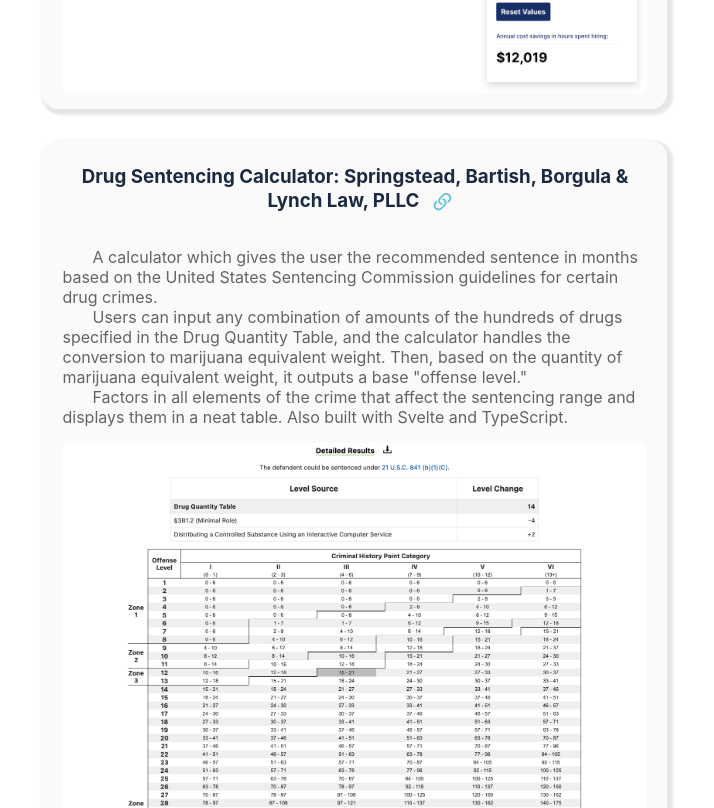
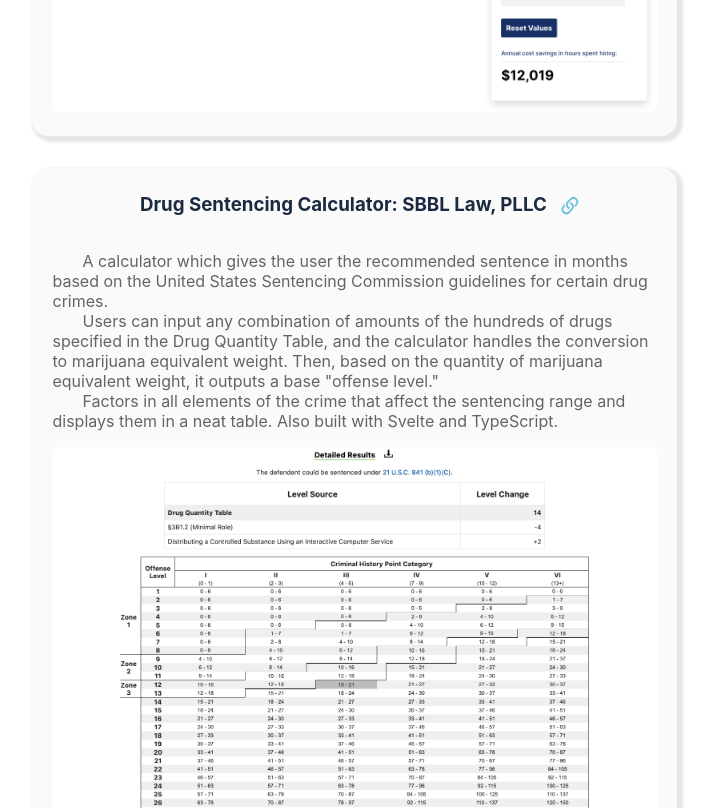
Before and after one commit to numerous-rutabagas/numerous-rutabagas.github.io, a Svelte app: page / in a window 1280 px wide. Shown: the part 1032-1840 px from the top of the page, without its empty margins (285-999 px from the left). Built offline with nearby package versions, Linux system fonts and the light colour scheme.

Commit message:
Adjust sizing

```diff
--- a/src/Projects.svelte
+++ b/src/Projects.svelte
@@ -24,7 +24,7 @@
 	<a href="https://sbbldrugcalculator.github.io" class="card_wrap_link">
 		<div class="card" id="drugcalculator">
 			<h3 class="card_title">
-				Drug Sentencing Calculator: Springstead, Bartish, Borgula & Lynch Law, PLLC
+				Drug Sentencing Calculator: SBBL Law, PLLC
 				<img src="./link.png" class="card_link" alt="Link"/>
 			</h3>
 			<p class="card_subtitle">
@@ -192,11 +192,11 @@
 		flex-basis: 570px;
 		z-index: 20;
 		position: relative;
-		max-width: 585px;
-		width: 85%;
+		max-width: 605px;
+		width: 95%;
 		margin-left: auto;
 		margin-right: auto;
-		padding-bottom: 1em;
+		padding-bottom: 1.5em;
 	}
 
 	img {
```
